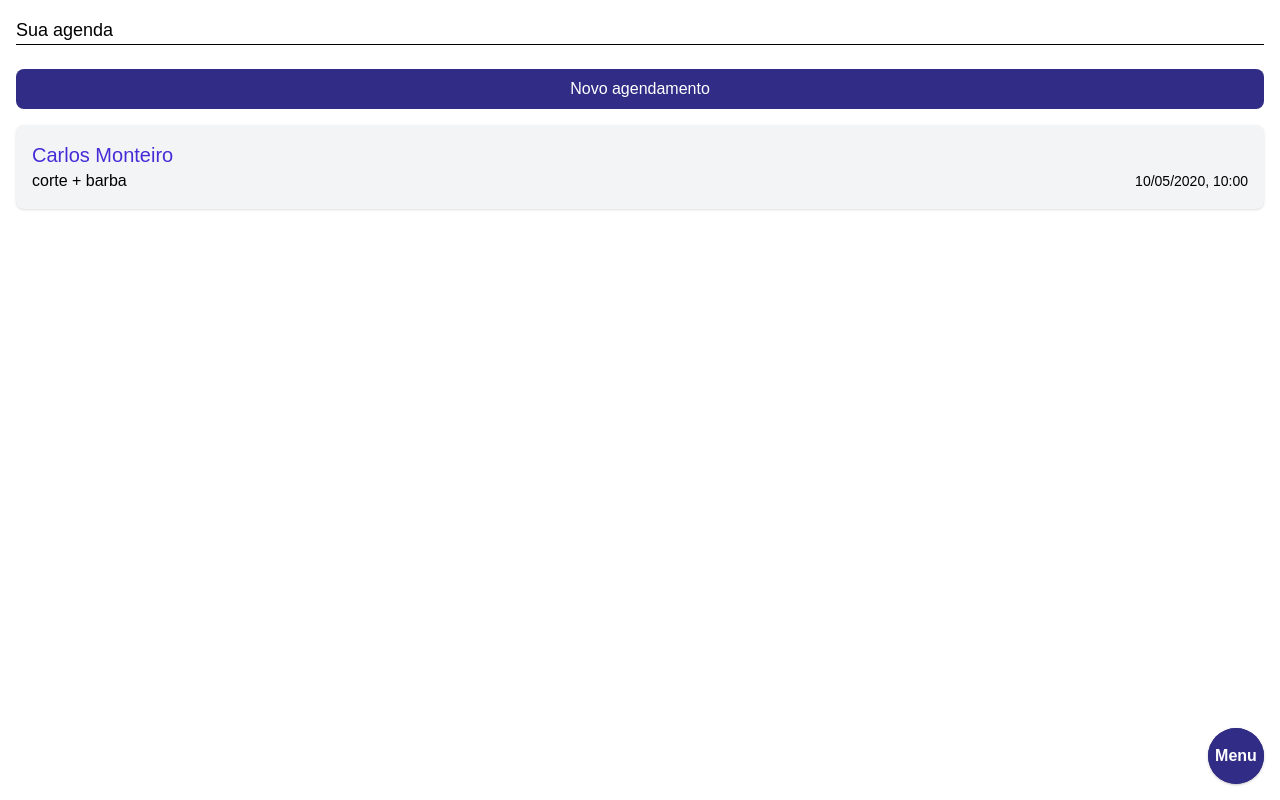
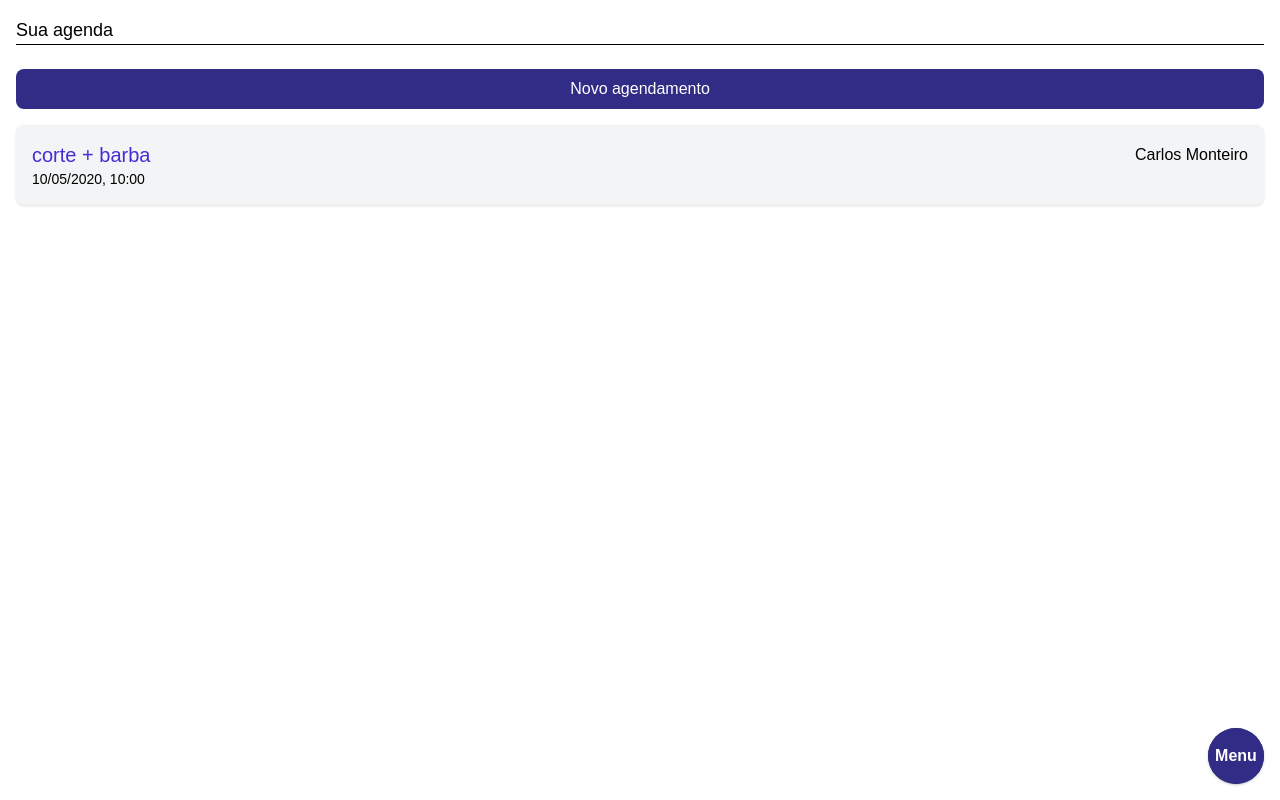
Before and after one commit to josecarlosmonteiro/registro-agendamento, a Next.js app: page /inicio in a window 1280 px wide. Built offline with nearby package versions, Linux system fonts and the light colour scheme; data requests are answered from the project's data file.

Commit message:
feat: implementar ajuste de card de agendamento.

```diff
--- a/app/components/scheduling/SchedulingCard.tsx
+++ b/app/components/scheduling/SchedulingCard.tsx
@@ -8,12 +8,13 @@ type Props = {
 export function SchedulingCard({ scheduling }: Props) {
   return (
     <div className="p-4 rounded-lg shadow bg-gray-100">
-      <h2 className="text-xl text-primary-light">{scheduling.customerName}</h2>
 
       <div className="flex justify-between items-center">
-        <div>{scheduling.serviceName}</div>
-        <div className="text-sm">{localeDate(scheduling.date)}</div>
+        <h2 className="text-xl text-primary-light">{scheduling.serviceName}</h2>
+        <div>{scheduling.customerName}</div>
       </div>
+
+      <div className="text-sm">{localeDate(scheduling.date)}</div>
     </div>
   )
 }
```
